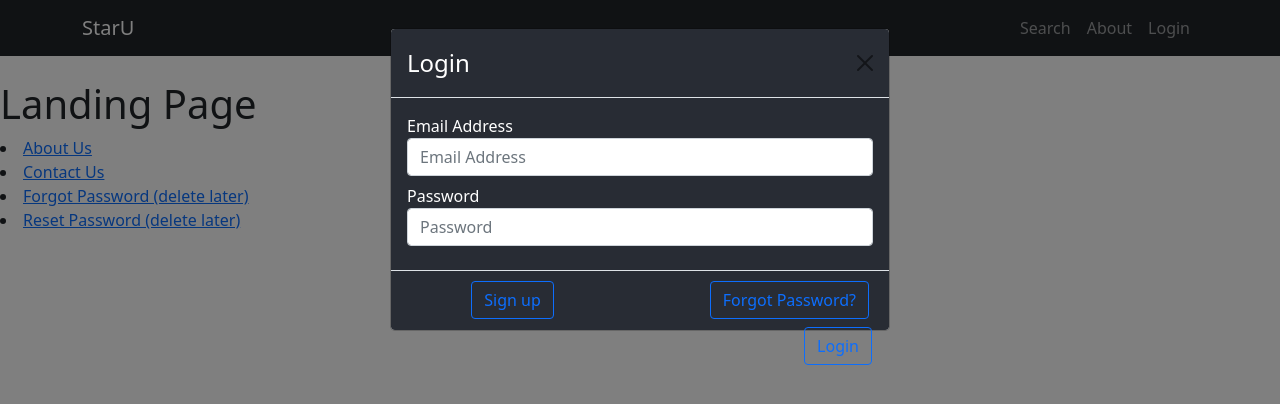
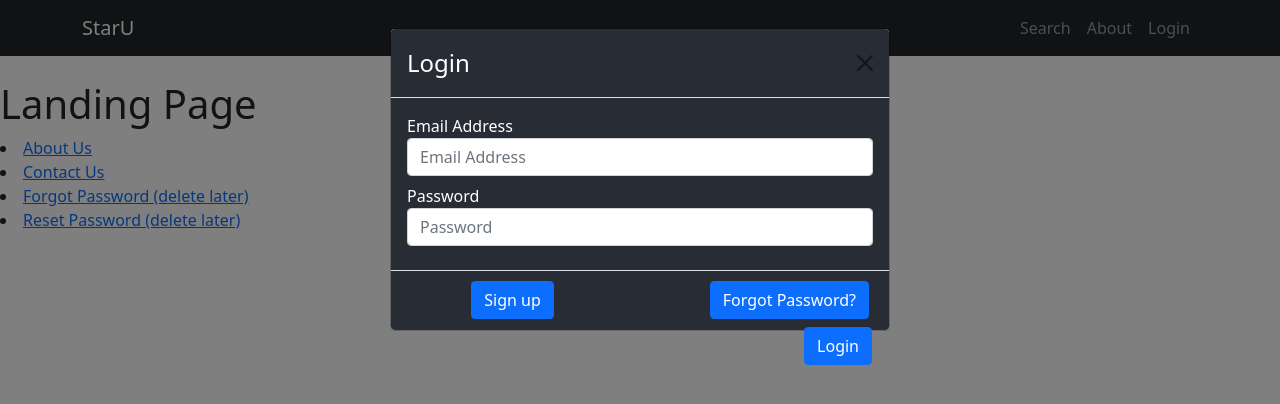
Before and after one commit to TimWargo/staru, a React (Create React App) app: page / in a window 1280 px wide. Both pictures are taken after a click on the button "Login". Shown: the top 404 px of the page. Built offline with nearby package versions, Linux system fonts and the light colour scheme.

Commit message:
updated modal

```diff
--- a/src/Components/LoginForm/LoginForm.js
+++ b/src/Components/LoginForm/LoginForm.js
@@ -8,14 +8,30 @@ class LoginForm extends Component {
         super(props);
         this.state = {
             login: false,
+            email: '',
+            password: ''
           }
     }
 
     onOpenModal = () => { this.setState({ login: true }); }
     onCloseModal = () => { this.setState({ login: false }); }
+
+    handleInputChange = (event) => {
+      const { value, name } = event.target;
+      this.setState({
+          [name]: value
+      });
+  }
+
+    //onSubmission = (event) => {
+    //backend db code
+    // }
+
+
     render() {
         const { login } = this.state
         return (
+          //<form onSubmit={this.onSubmit}></form>
             <>
                 <Nav.Link onClick={this.onOpenModal}>Login</Nav.Link>
                 <Modal show={login} onExit={this.onCloseModal} onHide={this.onCloseModal}>
@@ -26,35 +42,42 @@ class LoginForm extends Component {
                     <div className="form-group">
     <label for="exampleInputEmail1">Email Address</label>
       <input
-        type="text"
+        type="email"
+        name="email"
         className="form-control"
         id="formGroupExampleInput"
         placeholder="Email Address"
+        value={ this.state.email }
+        onChange={ this.handleInputChange }
+        required
       />
     </div>
     <div className="form-group">
       <label for="exampleInputPassword1">Password</label>
       <input
         type="password"
+        name="password"
         className="form-control"
         id="exampleInputPassword1"
         placeholder="Password"
+        value={ this.state.password }
+        onChange={ this.handleInputChange }
+        required
       />
     </div>
             </Modal.Body>
  <Modal.Footer>
      <div className="div-footer2">
- <button type="button" class="btn btn-outline-primary mr-1">Sign up</button>
+         <Button type="button" class="btn btn-outline-primary mr-1">Sign up</Button>
      </div>
-
    <div className="div-footer1">
-                    <button type="button" class="btn btn-outline-primary mr-1">Forgot Password?</button>
+       <Button type="button" class="btn btn-outline-primary mr-1" onClick= {this.onCloseModal}>
+         Forgot Password?
+         </Button>
    </div>
-
    <div className="div-footer3">
-                    <button type="button" class="btn btn-outline-primary mr-1">Login</button>
+       <Button type="button" class="btn btn-outline-primary mr-1">Login</Button>
    </div>
-
                     </Modal.Footer>
                 </Modal>
             </>
```
Lines whose indentation alone changed are shown as unchanged.
